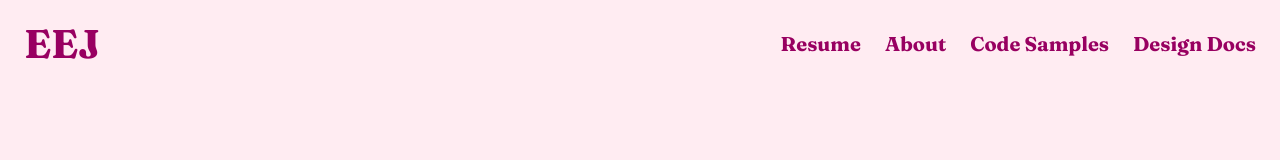
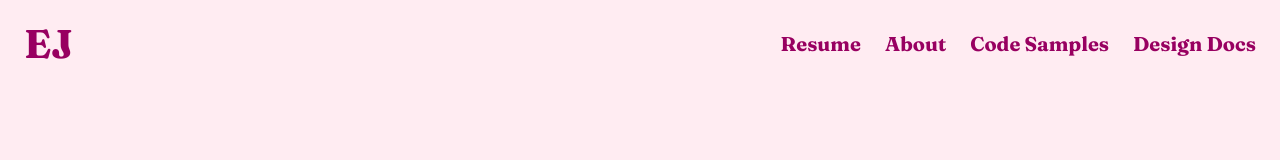
Before and after one commit to eejohnson7/portfolio, a React (Vite) app: page / in a window 1280 px wide. Shown: the top 160 px of the page. Built offline with nearby package versions, Linux system fonts and the light colour scheme.

Commit message:
update top nav to match new logo

```diff
--- a/src/components/NavBar.jsx
+++ b/src/components/NavBar.jsx
@@ -33,7 +33,7 @@ function NavBar() {
             }
           }}
         >
-          EEJ
+          EJ
         </Typography>
 
         {/* Navigation links */}
```
